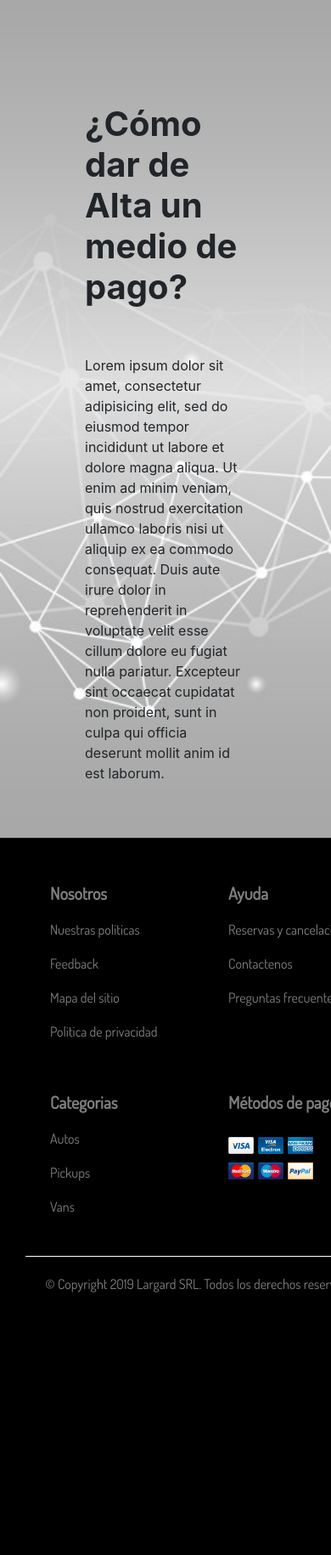
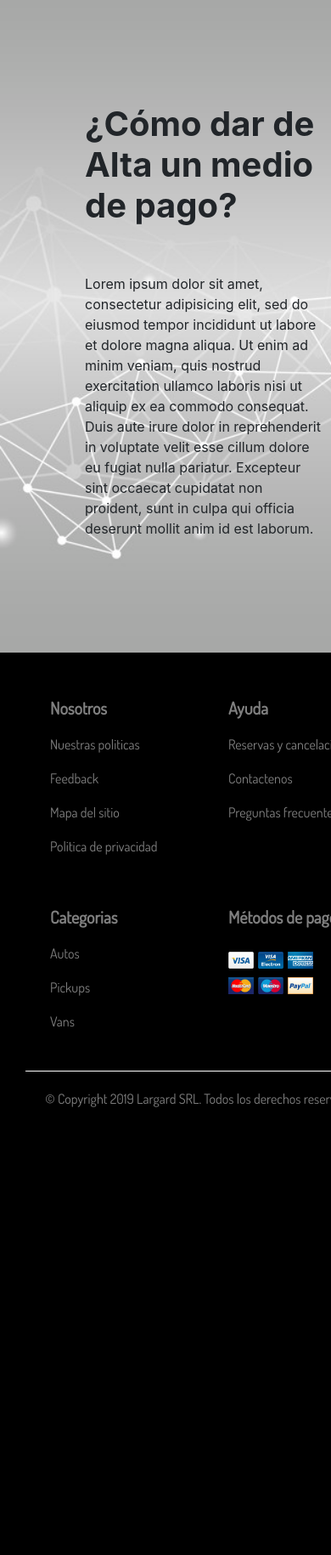
Before and after one commit to meligomez/ECommerce-DH, a PHP site: page /html/dar-alta-de-pagos.php in a window 390 px wide; the page is wider, and only the part inside the window is pictured. Shown: the part 140-1970 px from the top of that part at 85% size. After the commit the page ends 1443 px from the top of that part, so only its background shows below. Run offline with PHP 8.4, Linux system fonts and the light colour scheme.

Commit message:
Listo el responsive de las FAQs

```diff
--- a/css/styles.css
+++ b/css/styles.css
@@ -840,7 +840,7 @@ main .registroDeUsuario p label{
 
   /* Footer START */
   footer{
-    height: 100%;
+    height: 560px;
     width: 480px;
     box-sizing: border-box;
   }
@@ -904,4 +904,20 @@ main .registroDeUsuario p label{
 .row .labelrememberMe{
   margin-left: 43%;
 }
+
+  /* preguntasFrecuentes */
+  .main_respuestas{
+    width: 480px;
+    padding-bottom: 70px;
+  }
+
+  .copyright{
+    display: flex;
+    flex-direction: row;
+    justify-content: center;
+    border-top: 0.5px solid white;
+    padding-top: 20px;
+    width: 100%;
+    background:black;
+  }
 }
```
